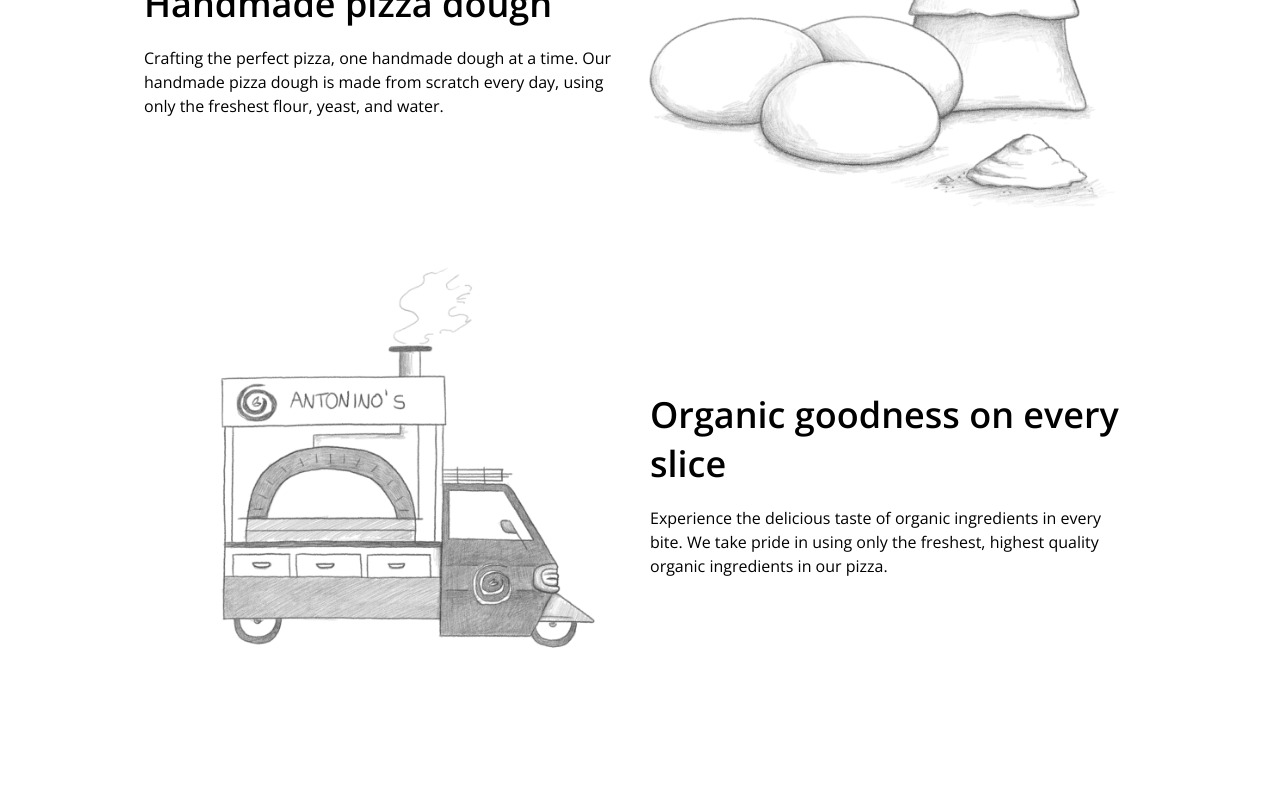
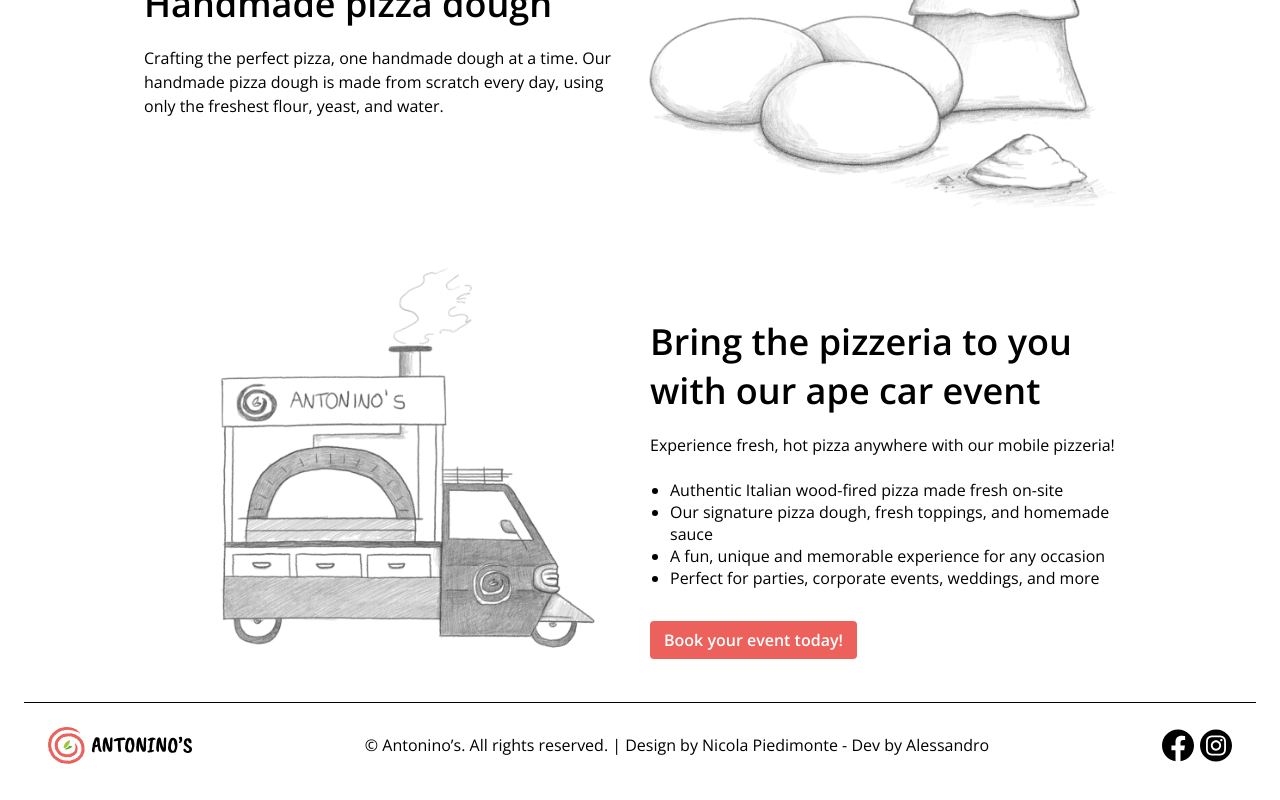
Before and after one commit to WebTerminator/antoninospizza, a Next.js app: page / in a window 1280 px wide. Shown: the part 984-1784 px from the top of the page. Before the commit the page ends 1686 px from the top, so only its background shows below. Built offline with nearby package versions, Linux system fonts and the light colour scheme.

Commit message:
footer added

```diff
--- /dev/null
+++ b/components/Footer.tsx
@@ -0,0 +1,30 @@
+/* eslint-disable @next/next/no-img-element */
+import Link from "next/link";
+import { socilaLinks } from "@/shared/";
+import styles from "@/styles/Footer.module.css";
+
+export const Footer = () => (
+  <footer className={styles.footer}>
+    <div className="flex">
+      <img src="Logo.svg" alt="Antonino's pizza logo" />
+    </div>
+    <p>
+      © Antonino’s. All rights reserved. | Design by Nicola Piedimonte - Dev by
+      Alessandro
+    </p>
+    <ul className={styles["footer-social-list"]}>
+      {socilaLinks.map((item) => (
+        <li className="social" key={item.label}>
+          <Link target="_blank" href={item.link}>
+            <img
+              width="32"
+              height="32"
+              src={`icons/${item.label}.svg`}
+              alt={`${item.label} account`}
+            />
+          </Link>
+        </li>
+      ))}
+    </ul>
+  </footer>
+);
--- a/components/Header.tsx
+++ b/components/Header.tsx
@@ -2,48 +2,38 @@
 import Link from "next/link";
 import { useRouter } from "next/router";
 import styles from "@/styles/Header.module.css";
+import { socilaLinks } from "@/shared/";
 
 export const Header = () => {
   const router = useRouter();
-  const { header, itemActive, logo, navigation } = styles;
-
-  //   const hanldeActiveLink = () => {
-  //     if (router.pathname === "/") {
-  //       return "active";
-  //     }
-  //     return "";
-  //   };
-
-  console.log(router);
+  const { header, itemActive, logo, navigation, social } = styles;
 
   const navItems = [
     { label: "Home", link: "/" },
     { label: "About us", link: "/about" },
     { label: "Menu", link: "/menu" },
     { label: "Contact us", link: "/contact" },
-    {
-      label: "facebook",
-      link: "https://www.facebook.com/Antoninospizzaofficial",
-    },
-    { label: "instagram", link: "https://www.instagram.com/antonino_pizza/" },
+    ...socilaLinks,
   ];
 
   return (
     <header className={header}>
       <div>
-        <img className={logo} src="Logo.svg" alt="Antonino's pizza logo" />
+        <img src="Logo.svg" alt="Antonino's pizza logo" />
       </div>
       <ul className={navigation}>
         {navItems.map((item) => {
           if (item.label === "facebook" || item.label === "instagram") {
             return (
-              <li key={item.label}>
+              <li className="social" key={item.label}>
+                <Link target="_blank" href={item.link}>
                   <img
                     width="32"
                     height="32"
                     src={`icons/${item.label}.svg`}
                     alt={`${item.label} account`}
                   />
+                </Link>
               </li>
             );
           }
--- a/pages/_app.tsx
+++ b/pages/_app.tsx
@@ -1,12 +1,14 @@
 import "@/styles/globals.css";
 import type { AppProps } from "next/app";
 import { Header } from "@/components/Header";
+import { Footer } from "@/components/Footer";
 
 export default function App({ Component, pageProps }: AppProps) {
   return (
     <div className="container">
       <Header />
       <Component {...pageProps} />
+      <Footer />
     </div>
   );
 }
--- a/pages/index.tsx
+++ b/pages/index.tsx
@@ -63,12 +63,30 @@ export default function Home() {
 
         <div>
           <div className={styles["small-text-right"]}>
-            <h3>Organic goodness on every slice</h3>
+            <h3>Bring the pizzeria to you with our ape car event</h3>
             <p>
-              Experience the delicious taste of organic ingredients in every
-              bite. We take pride in using only the freshest, highest quality
-              organic ingredients in our pizza.
+              Experience fresh, hot pizza anywhere with our mobile pizzeria!
             </p>
+            <br />
+            <ul>
+              <li>
+                <p>Authentic Italian wood-fired pizza made fresh on-site</p>
+              </li>
+              <li>
+                <p>
+                  Our signature pizza dough, fresh toppings, and homemade sauce
+                </p>
+              </li>
+              <li>
+                <p>A fun, unique and memorable experience for any occasion</p>
+              </li>
+              <li>
+                <p>Perfect for parties, corporate events, weddings, and more</p>
+              </li>
+            </ul>
+            <a className="button" href="mailto:email@example.com">
+              Book your event today!
+            </a>
           </div>
         </div>
       </section>
--- /dev/null
+++ b/shared/index.ts
@@ -0,0 +1,7 @@
+export const socilaLinks = [
+  {
+    label: "facebook",
+    link: "https://www.facebook.com/Antoninospizzaofficial",
+  },
+  { label: "instagram", link: "https://www.instagram.com/antonino_pizza/" },
+];
--- /dev/null
+++ b/styles/Footer.module.css
@@ -0,0 +1,21 @@
+.footer {
+  display: flex;
+  justify-content: space-between;
+  align-items: center;
+  padding: 24px 24px 36px 24px;
+  border-top: 1px solid var(--primary-black);
+}
+
+.footer img {
+  max-width: 144px;
+}
+
+.footer-social-list {
+  display: flex;
+  align-items: center;
+  margin: 0;
+}
+
+.footer-social-list li:first-child {
+  margin-right: 6px;
+}
--- a/styles/Header.module.css
+++ b/styles/Header.module.css
@@ -3,11 +3,6 @@
   justify-content: space-between;
   align-items: center;
   padding: 18px 0;
-}
-
-.logo {
-  width: 100%;
-  height: 100%;
 }
 
 .navigation {
@@ -29,7 +24,7 @@
   font-size: 1rem;
   text-decoration: none;
   line-height: 1.5;
-  color: #000;
+  color: var(--primary-black);
   text-align: left;
 }
 
--- a/styles/globals.css
+++ b/styles/globals.css
@@ -1,3 +1,8 @@
+:root {
+  --primary-black: #000;
+  --primary-red: #ec615c;
+}
+
 * {
   box-sizing: border-box;
   padding: 0;
@@ -6,9 +11,17 @@
 
 html,
 body {
-  max-width: 100vw;
-  overflow-x: hidden;
   font-family: "Open Sans", sans-serif;
+}
+
+img {
+  width: 100%;
+  height: 100%;
+}
+
+ul {
+  margin-left: 20px;
+  margin-bottom: 40px;
 }
 
 h2 {
@@ -43,3 +56,27 @@ h3 + p {
 img {
   width: 100%;
 }
+
+.button {
+  background-color: var(--primary-red);
+  color: #fff;
+  border: none;
+  padding: 8px 14px;
+  font-size: 16px;
+  font-weight: 600;
+  cursor: pointer;
+  border-radius: 4px;
+  text-decoration: none;
+}
+
+.social {
+  display: flex;
+}
+
+.social img {
+  width: 32px;
+}
+
+.flex {
+  display: flex;
+}
```
Lines whose indentation alone changed are shown as unchanged.
